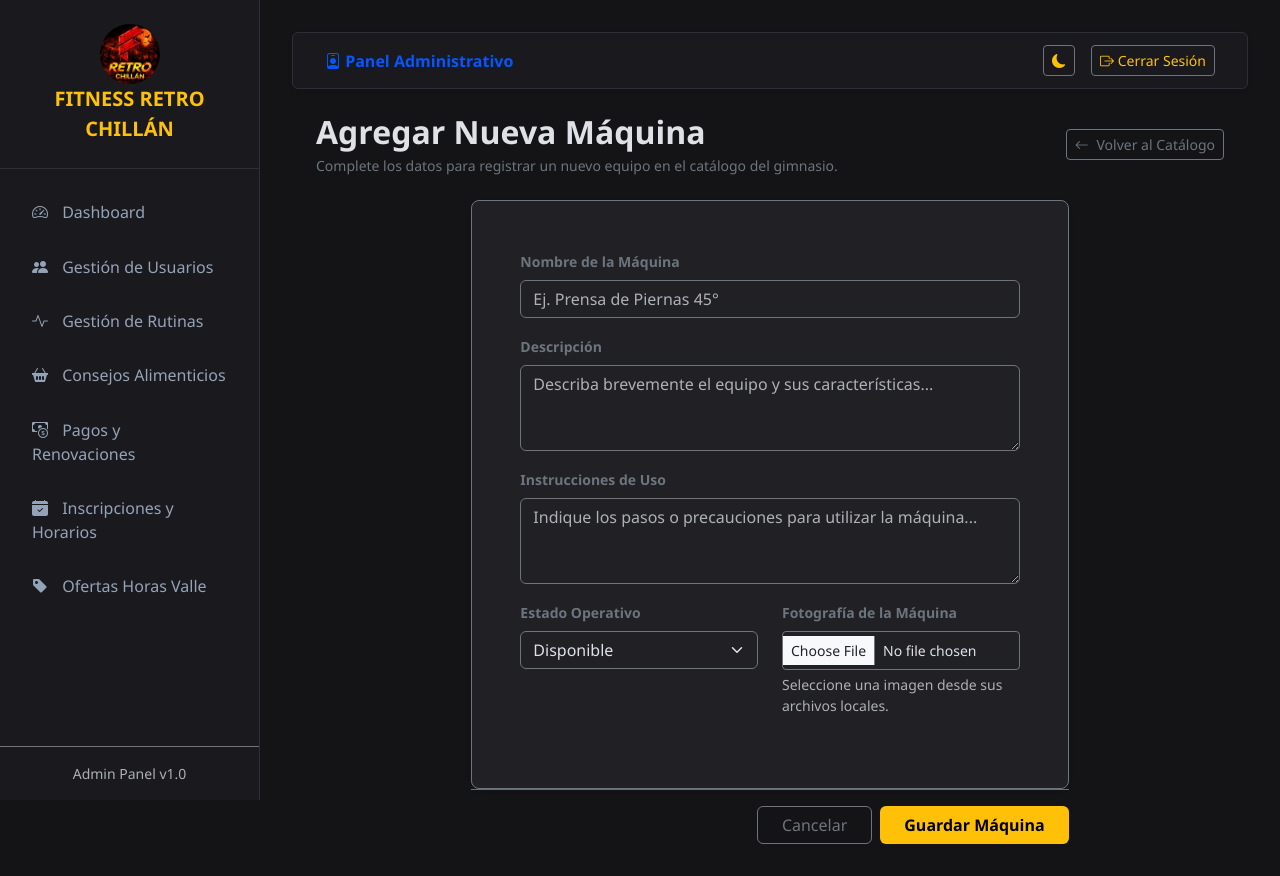
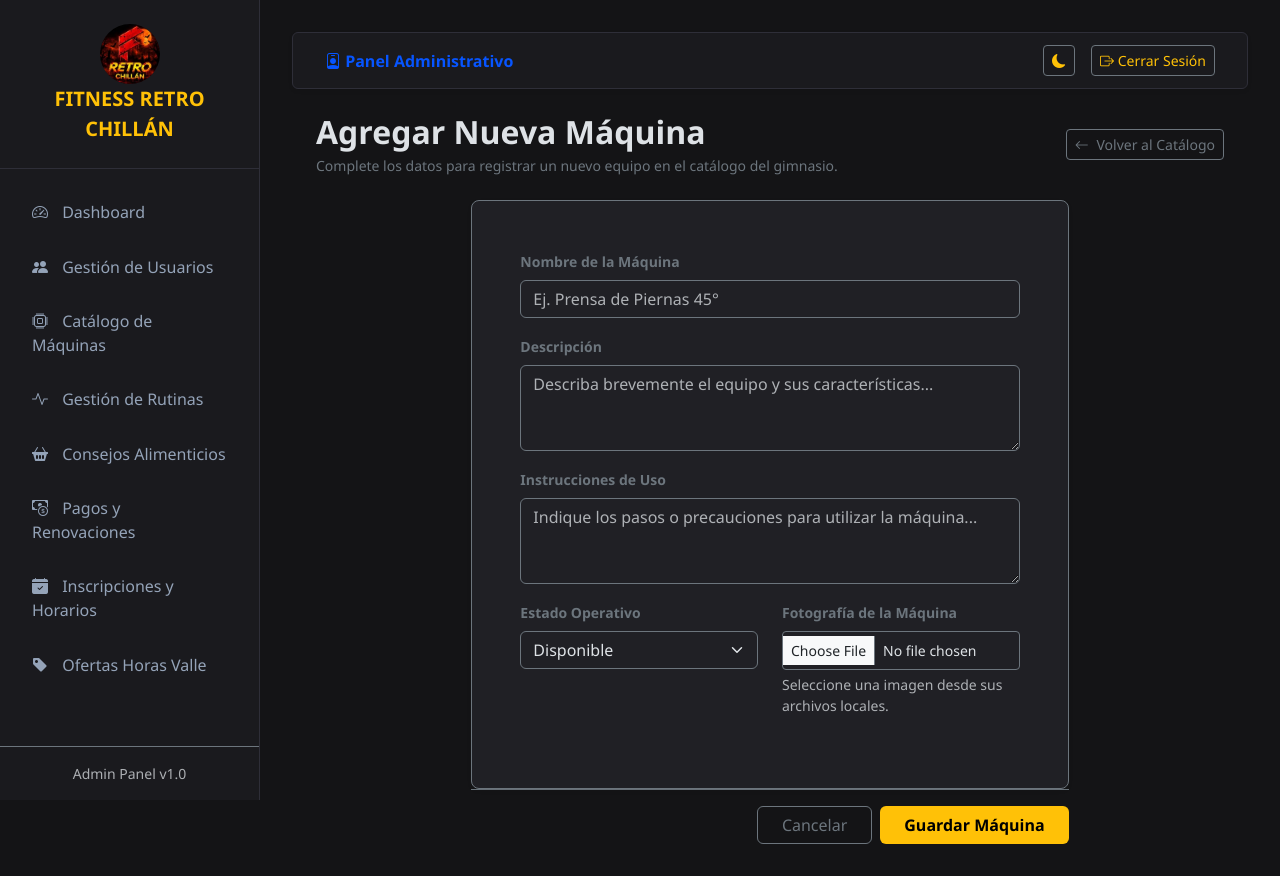
Before and after one commit to camipmoralesz-cmyk/gym-proyect, a Django app: page /catalogo/gestion/nuevo/ in a window 1280 px wide. Run offline with Django 5.2, Linux system fonts and the light colour scheme.

Commit message:
Linea borrada agg

```diff
--- a/templates/base.html
+++ b/templates/base.html
@@ -39,8 +39,12 @@
                     </a>
                 </li>
                 <li class="nav-item">
+                    <a href="{% url 'catalogo:gestion_maquinas' %}" class="nav-link {% if request.resolver_match.url_name == 'gestion_maquinas' %}active{% endif %}">
+                        <i class="bi bi-cpu"></i> Catálogo de Máquinas
+                    </a>
+                <li class="nav-item">
                     <a href="#" class="nav-link"><i class="bi bi-activity"></i> Gestión de Rutinas</a>
-                </li>
+
                 <li class="nav-item">
                     <a href="#" class="nav-link"><i class="bi bi-basket2-fill"></i> Consejos Alimenticios</a>
                 </li>
```
